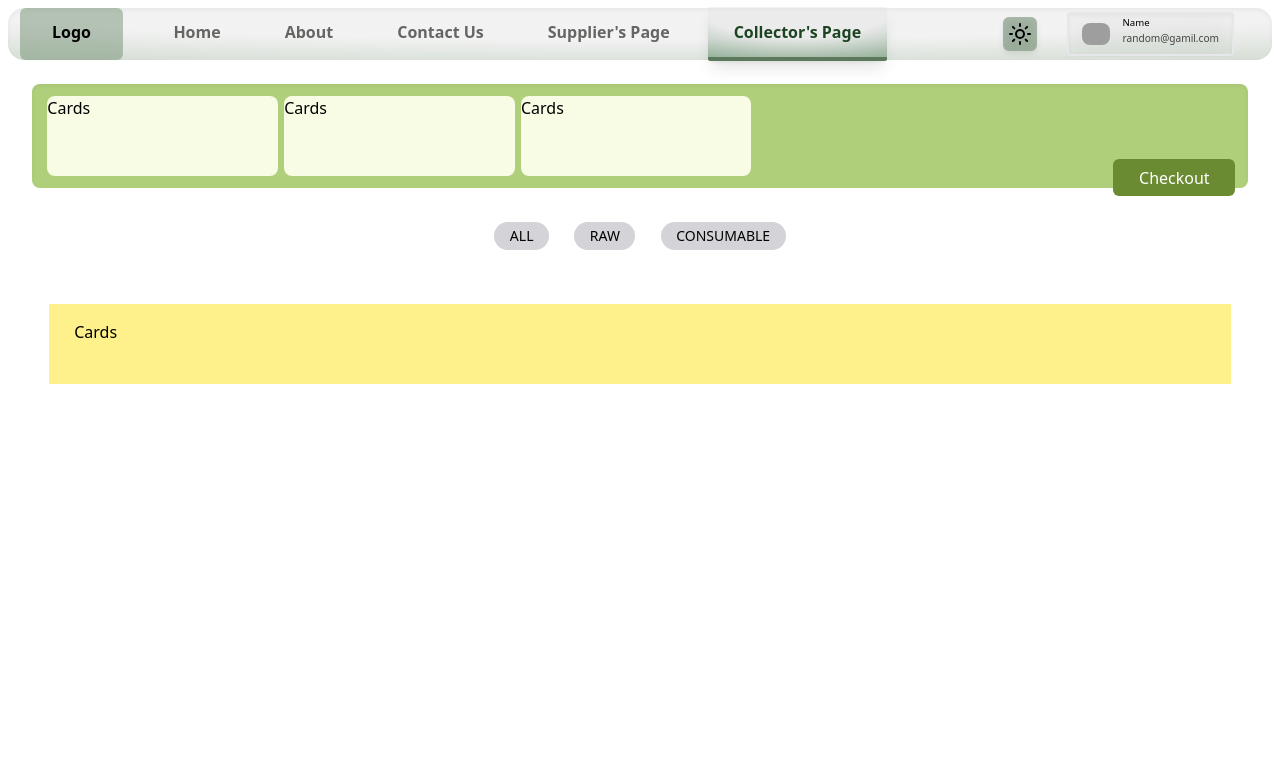
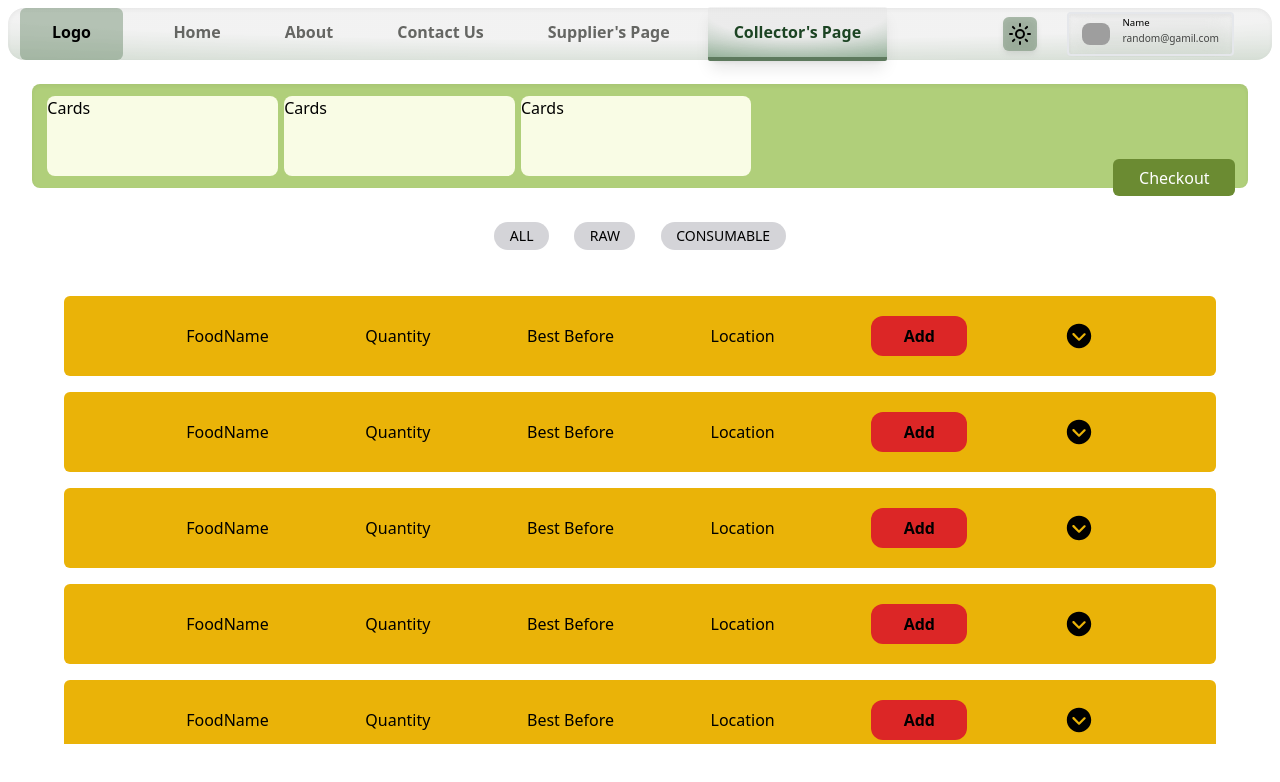
Before and after one commit to AvirupRay/reckon_5.0, a React (Vite) app in the folder ClientSide/: page /collector in a window 1280 px wide. Shown: the top 782 px of the page. Built offline with nearby package versions, Linux system fonts and the light colour scheme; grey boxes are pictures that could not be loaded.

Commit message:
description added

```diff
--- a/ClientSide/package.json
+++ b/ClientSide/package.json
@@ -19,6 +19,7 @@
     "react": "^18.2.0",
     "react-chartjs-2": "^5.2.0",
     "react-dom": "^18.2.0",
+    "react-icons": "^5.0.1",
     "react-redux": "^9.1.0",
     "react-router-dom": "^6.21.3",
     "save": "^2.9.0"
--- /dev/null
+++ b/ClientSide/src/Components/Collector/Cards.jsx
@@ -0,0 +1,45 @@
+import React, { useState } from "react";
+import { IoIosArrowDropdownCircle } from "react-icons/io";
+
+function Cards() {
+  const [des, setDes] = useState(false);
+  function handleClick() {}
+
+  function more() {
+    des ? setDes(false) : setDes(true);
+  }
+  return (
+    <>
+      <div className=" flex flex-col items-center justify-center">
+        <div
+          id="main"
+          className=" bg-yellow-500 h-[10vh] w-[90vw] py-4 px-[2vw] flex justify-evenly items-center rounded-md"
+        >
+          <div>FoodName</div>
+          <div>Quantity</div>
+          <div>Best Before</div>
+          <div>Location</div>
+          <button
+            className=" bg-red-600 p-2 w-24 rounded-xl font-bold"
+            onClick={handleClick}
+          >
+            Add
+          </button>
+          <button onClick={more}>
+            <IoIosArrowDropdownCircle className=" text-3xl " />
+          </button>
+        </div>
+        {/* description */}
+        <div
+          className={`bg-blue-500 h-[10vh] w-[88vw] py-4 px-[2vw] rounded-b-xl relative ${
+            des ? "" : "hidden"
+          } `}
+        >
+          description
+        </div>
+      </div>
+    </>
+  );
+}
+
+export default Cards;
--- a/ClientSide/src/Components/Collector/Collector.jsx
+++ b/ClientSide/src/Components/Collector/Collector.jsx
@@ -1,4 +1,5 @@
 import React from "react";
+import Cards from "./Cards";
 
 const Collector = () => {
   return (
@@ -33,10 +34,13 @@ const Collector = () => {
                 CONSUMABLE
               </div>
             </div>
-            <div className="  mx-[2vw] my-[2vh] h-[58vh] px-[1.8vw] py-[2vh] overflow-y-scroll scroll-smooth  scrollbar-hide flex flex-col">
-              <div className=" bg-yellow-200 h-[10vh] my-2 py-4 px-[2vw]">
-                Cards
-              </div>
+            <div className="  mx-[2vw] my-[2vh] h-[58vh] px-[1.8vw] py-[2vh] overflow-y-scroll scroll-smooth  scrollbar-hide flex flex-col items-center gap-4">
+              {/* cards */}
+              <Cards />
+              <Cards />
+              <Cards />
+              <Cards />
+              <Cards />
             </div>
           </div>
         </div>
--- a/ClientSide/src/Components/HomePage/Home.jsx
+++ b/ClientSide/src/Components/HomePage/Home.jsx
@@ -1,8 +1,10 @@
 import React from "react";
 import { Link, NavLink } from "react-router-dom";
 
-const Home = () => {
-  return <div>its a home page</div>;
-};
+function Home() {
+  return (
+    <div>helooooo</div>
+  )
+}
 
-export default Home;
+export default Home
```
Also changed, not shown: 1 other file (tests, documents, lock files or other folders).
